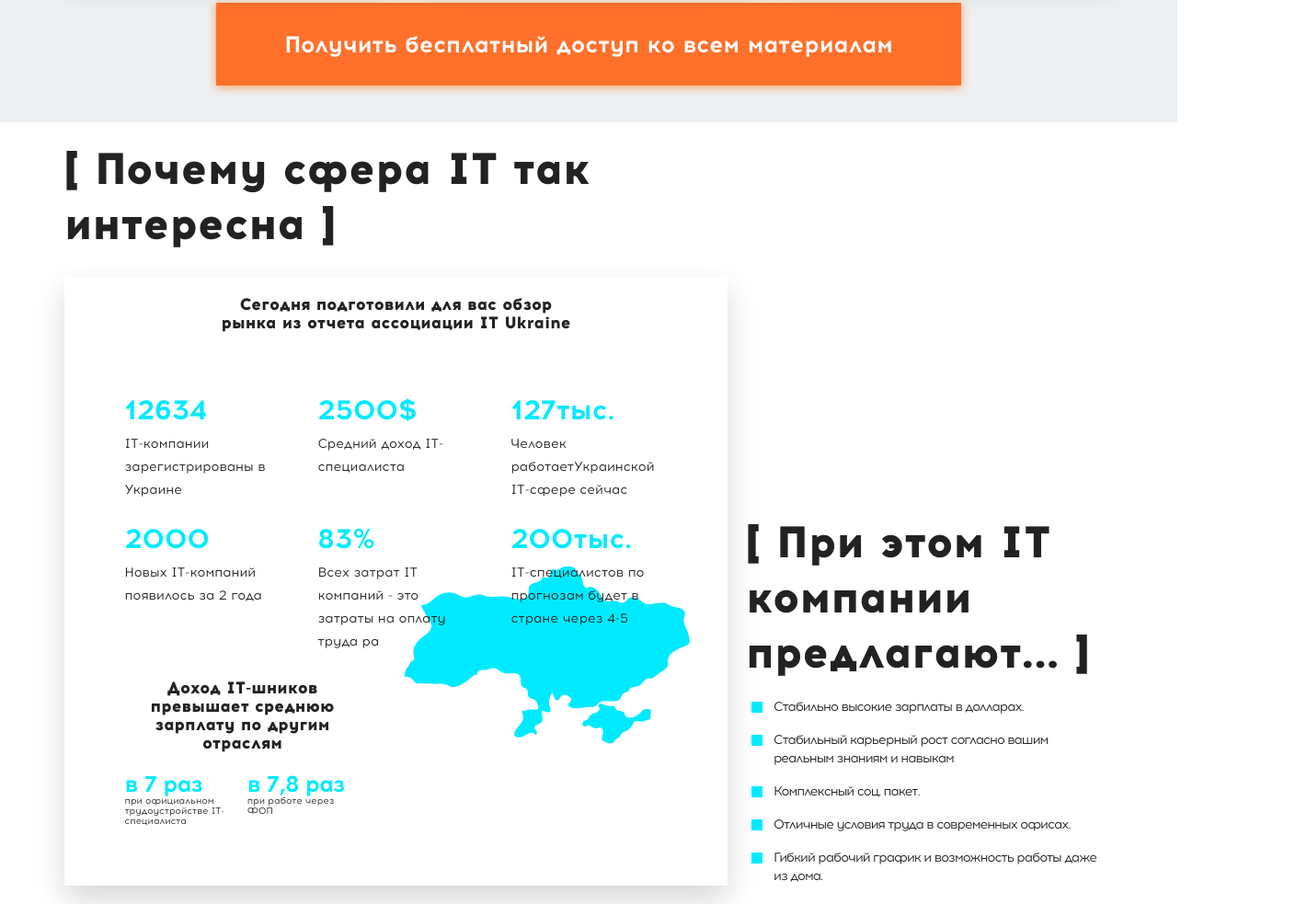
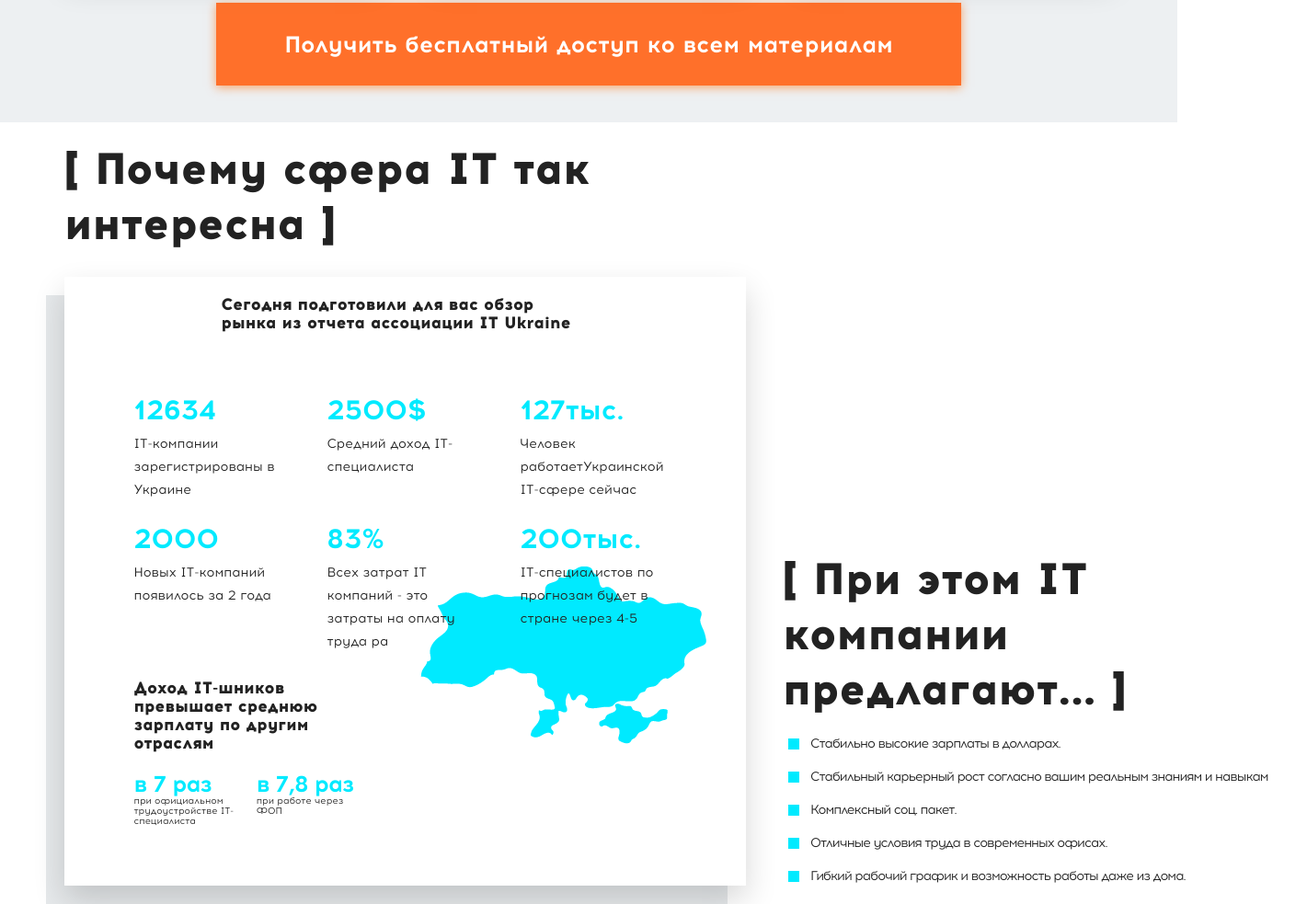
Before and after one commit to SergeyPush/team3-fe-project, a website: page src/index.html in a window 1280 px wide. Shown: the part 626-1609 px from the top of the page at 92% size, 1421 px wide, since content can reach past the window. Drawn offline with nearby package versions, Linux system fonts and the light colour scheme; files that its build step writes are made by us from their sources; files whose address does not match are found by name.

Commit message:
Fixed some bugs

```diff
--- a/src/sass/_section2.scss
+++ b/src/sass/_section2.scss
@@ -20,8 +20,8 @@
     padding-top: 40px;
     padding-left: 28px;
     padding-right: 28px;
-    box-shadow: 0px 15px 32px 0px rgba(0, 0, 0, 0.16);
-    z-index: 0;
+    box-shadow: 0px 15px 32px 0px rgba(0, 0, 0, 0.16), -20px 20px 0px 0px rgba(230, 233, 235, 1);
+    z-index: 1;
   }
 
   .item__numbering {
@@ -53,6 +53,7 @@
     position: absolute;
     top: 25px;
     left: -12px;
+    z-index: 1;
   }
 
   .button {
--- a/src/sass/_section3.scss
+++ b/src/sass/_section3.scss
@@ -18,6 +18,7 @@
       line-height: 20px;
       text-align: left;
       padding-bottom: 22px;
+      text-align: center;
     }
 
     .interesting__list {
--- a/src/sass/_section3_media.scss
+++ b/src/sass/_section3_media.scss
@@ -30,13 +30,14 @@
       // min-width: 750px;
 
       .interesting__wrapper {
-        box-shadow: 0px 15px 32px 0px rgba(0, 0, 0, 0.16);
+        box-shadow: 0px 15px 32px 0px rgba(0, 0, 0, 0.16), -20px 20px 0px 0px rgba(230, 233, 235, 1);
+
         padding-top: 20px;
       }
 
       .interesting__text {
         font-size: 18px;
-        text-align: center;
+        text-align: left;
         max-width: 400px;
         margin: 0 auto;
       }
@@ -83,12 +84,12 @@
 
     .interesting {
       margin-bottom: 0;
-      margin-right: 20px;
-      max-width: 65%;
+      margin-right: 40px;
+      min-width: 65%;
     }
 
     .offering {
-      max-width: 35%;
+      min-width: 50%;
     }
   }
 }
```
